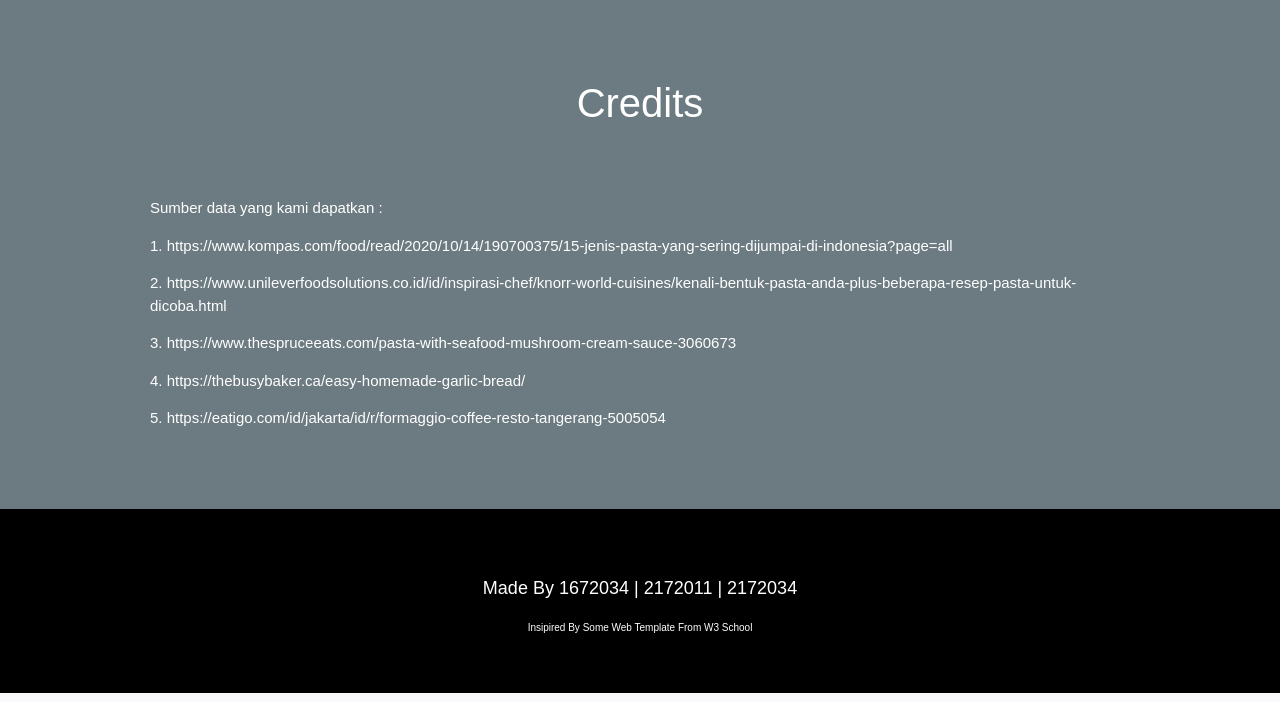
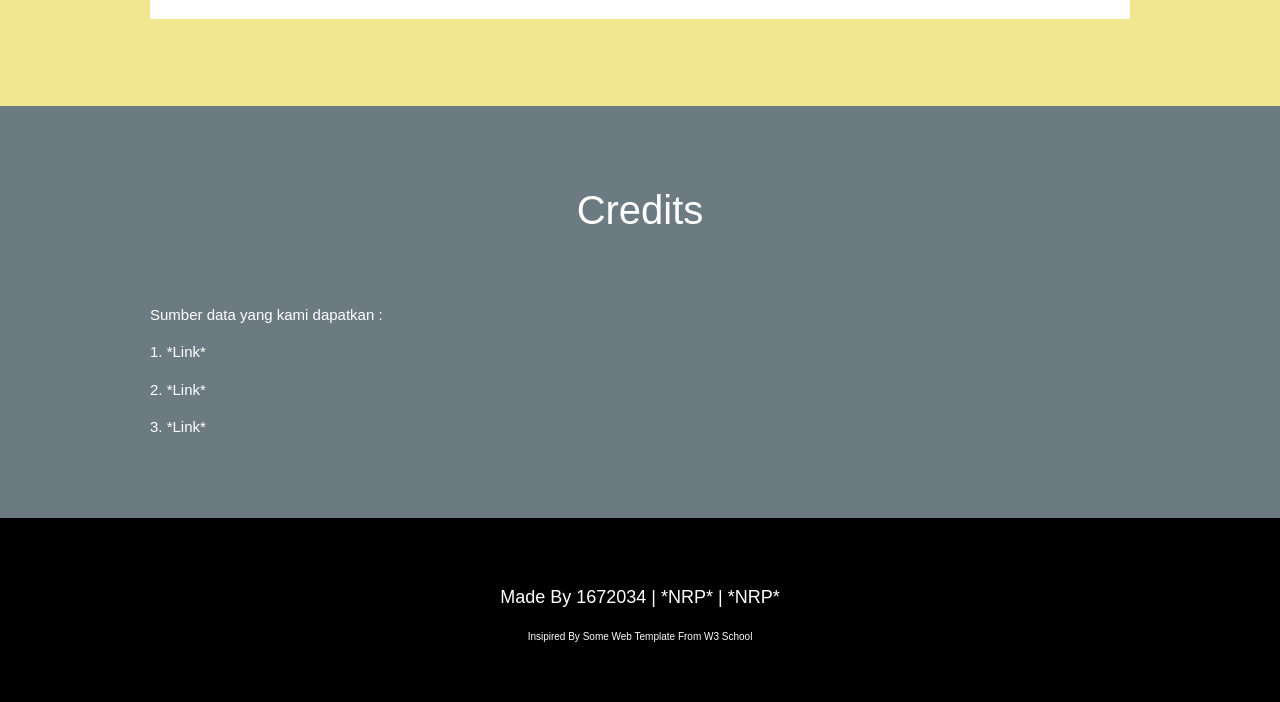
Before and after one commit to alfin7234/uts_pw1, a PHP site: page /jenis.php in a window 1280 px wide. Shown: the part 2889-3591 px from the top of the page. Run offline with PHP 8.4, Linux system fonts and the light colour scheme.

Commit message:
Update jenis.php

```diff
--- a/uts6/jenis.php
+++ b/uts6/jenis.php
@@ -2,10 +2,10 @@
 
 <!--
 Nama (NRP)
-- Alfin Liunardi Senjaya (1672034)
-- William Wijaya (2172011)
-- Morel Mychael Christopher Alpha (2172025)
-
+    * - William Wijaya (2172011)
+    * - Alfin Liunardi Senjaya (1672034)
+    * - Morel Mychael Christopher Alpha (2172025)
+	*
 -->
 <html>
 
@@ -32,10 +32,10 @@ Nama (NRP)
 
 <!-- Header with image -->
 <header class="bgimg display-container grayscale-min" id="home">
-	<img src="images/pizza1.jpg" style="width:100%;" id="myMap">
+	<img src="images/pasta2.jpg" style="width:100%;" id="myMap">
 	<div class="display-middle center">
 		<span>JENIS - JENIS PASTA & PIZZA</span>
-		<p><a href="#menu" class="button xlarge black" style="font-size:25px"">Learn More !</a></p>
+		<p><a href="#menu" class="button xlarge black" style="font-size:25px">Learn More !</a></p>
 	</div>
 </header>
 
@@ -49,10 +49,11 @@ Nama (NRP)
 			<a href="javascript:void(0)" onclick="openMenu(event, 'Pasta');">
 				<div class="col s4 tablink padding-large hover-red">Pasta</div>
 			</a>
-			<a href="javascript:void(0)" onclick="openMenu(event, 'Starter');">
+			<a href="javascript:void(0)" onclick="openMenu(event, 'Dessert');">
 				<div class="col s4 tablink padding-large hover-red">Dessert</div>
 			</a>
 		</div>
+
 		<div id="Pizza" class="container menu padding-32 white">
 			<h1><b>Margherita</b> <img src="images/margherita.jpg" style="width:25%;"></h1>
 			<h2><p class="text-grey">Fresh tomatoes, fresh mozzarella, fresh basil</p><h2>
@@ -141,7 +142,7 @@ Nama (NRP)
 		</div>
 
 
-		<div id="Starter" class="container menu padding-32 white">
+		<div id="Dessert" class="container menu padding-32 white">
 			<h1><b>Bruschetta</b> <img src="images/bruschetta.jpg" style="width:25%"></h1>
 			<h2><p class="text-grey">Bread with pesto, tomatoes, onion, garlic</p></h2>
 			<hr>
@@ -162,17 +163,15 @@ Nama (NRP)
   <div class="content">
     <h1 class="center xlarge" style="margin-bottom:64px">Credits</h1>
     <p>Sumber data yang kami dapatkan : </p>
-    <p>1. https://www.kompas.com/food/read/2020/10/14/190700375/15-jenis-pasta-yang-sering-dijumpai-di-indonesia?page=all</p>
-    <p>2. https://www.unileverfoodsolutions.co.id/id/inspirasi-chef/knorr-world-cuisines/kenali-bentuk-pasta-anda-plus-beberapa-resep-pasta-untuk-dicoba.html</p>
-    <p>3. https://www.thespruceeats.com/pasta-with-seafood-mushroom-cream-sauce-3060673</p>
-	<p>4. https://thebusybaker.ca/easy-homemade-garlic-bread/</p>
-	<p>5. https://eatigo.com/id/jakarta/id/r/formaggio-coffee-resto-tangerang-5005054</p>
+    <p>1. *Link*</p>
+    <p>2. *Link*</p>
+    <p>3. *Link*</p>
   </div>
 </div>
 
 <!-- Footer -->
 <footer class="center black padding-48 large">
-  <p>Made By 1672034 | 2172011 | 2172034</p>
+  <p>Made By 1672034 | *NRP* | *NRP*</p>
   <p class="tiny">Insipired By Some Web Template From W3 School</p>
 </footer>
 
@@ -187,10 +186,10 @@ function openMenu(evt, menuName) {
   }
   tablinks = document.getElementsByClassName("tablink");
   for (i = 0; i < x.length; i++) {
-     tablinks[i].className = tablinks[i].className.replace(" red", "");
+     tablinks[i].className = tablinks[i].className.replace(" black", "");
   }
   document.getElementById(menuName).style.display = "block";
-  evt.currentTarget.firstElementChild.className += " red";
+  evt.currentTarget.firstElementChild.className += " black";
 }
 document.getElementById("myLink").click();
 </script>
```
